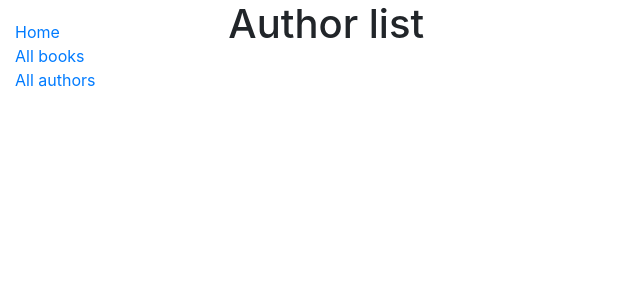
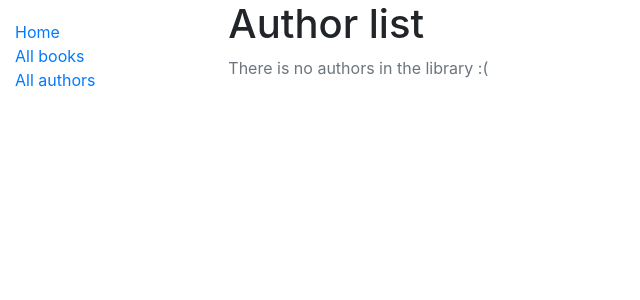
Before and after one commit to AndreyGTHB/LocalLibrary, a Django app: page /catalog/authors/ in a window 1280 px wide. Shown: the top 300 px of the page, without its empty margins (0-640 px from the left). Run offline with Django 3.2, Linux system fonts and the light colour scheme; data that the repository does not hold is empty; some libraries are stand-ins or nearby versions.

Commit message:
Some changes

```diff
--- a/catalog/templates/authors/author_list.html
+++ b/catalog/templates/authors/author_list.html
@@ -18,5 +18,7 @@
                 </li>
             {% endfor %}
         </ul>
+    {% else %}
+        <p class="text-muted">There is no authors in the library :(</p>
     {% endif %}
 {% endblock %}
--- a/catalog/templates/books/book_list.html
+++ b/catalog/templates/books/book_list.html
@@ -15,6 +15,6 @@
             {% endfor %}
         </ul>
     {% else %}
-        <p>There is no books in library :(</p>
+        <p class="text-muted">There is no books in library :(</p>
     {% endif %}
 {% endblock %}
```
